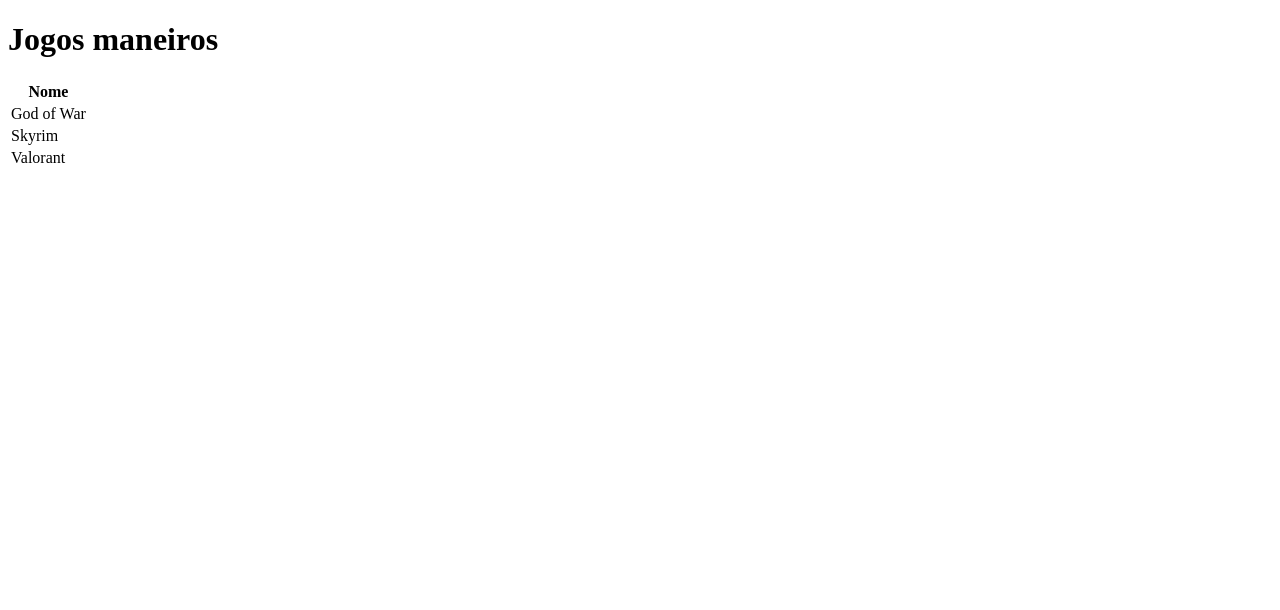
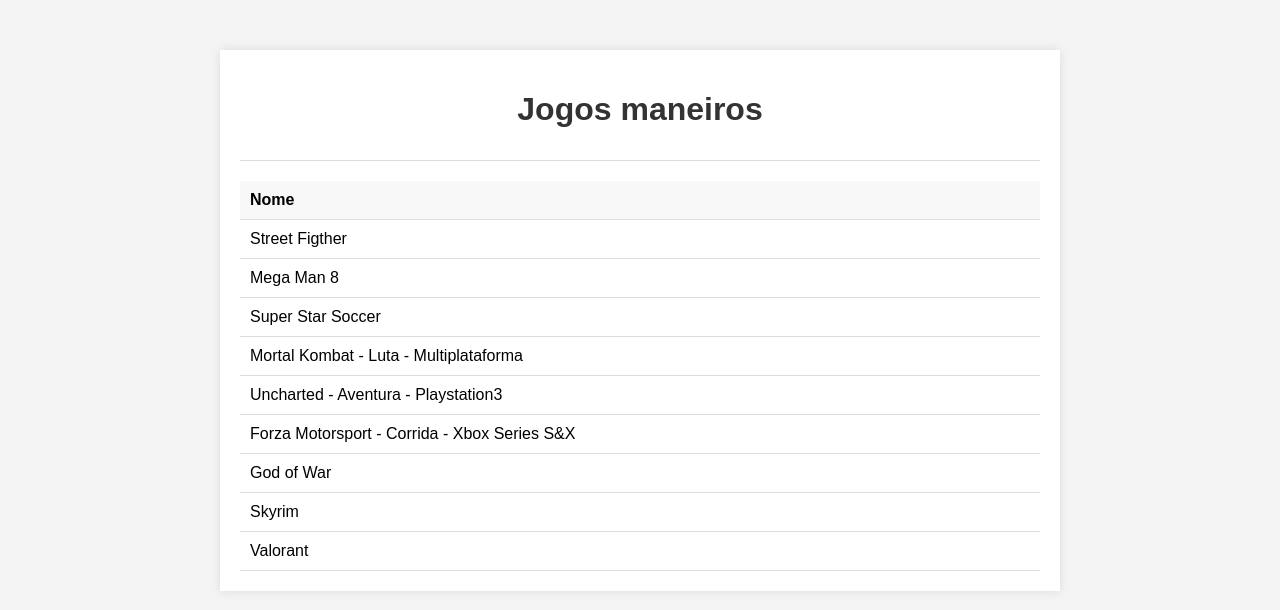
Before and after one commit to kaduoliveira/jogoteca, a Flask app: page /inicio in a window 1280 px wide. Shown: the top 610 px of the page. Run offline with Flask 3, Linux system fonts and the light colour scheme.

Commit message:
listando os jogos com estilo

```diff
--- a/jogoteca.py
+++ b/jogoteca.py
@@ -1,10 +1,33 @@
 from flask import Flask, render_template
+
+class Jogo:
+    def __init__(self, nome, categoria, console):
+        self.nome = nome
+        self.categoria = categoria
+        self.console = console
+
+    def __str__(self):
+        return f'{self.nome} - {self.categoria} - {self.console}'
+
 
 app = Flask(__name__)
 
 @app.route('/inicio')
 def ola():
     titulo = 'Jogos maneiros'
-    return render_template('lista.html', titulo=titulo)
+
+    #instanciando no código
+    jogo1 = Jogo('Mortal Kombat', 'Luta', 'Multiplataforma')
+    jogo2 = Jogo('Uncharted', 'Aventura', 'Playstation3')
+    jogo3 = Jogo('Forza Motorsport', 'Corrida', 'Xbox Series S&X')
+
+    lista_jogos = ['Street Figther',
+                   'Mega Man 8',
+                   'Super Star Soccer',
+                   jogo1,
+                   jogo2,
+                   jogo3]
+
+    return render_template('lista.html', titulo=titulo, jogos = lista_jogos)
 
 app.run()
--- a/templates/lista.html
+++ b/templates/lista.html
@@ -4,6 +4,46 @@
     <meta charset="utf-8">
     <meta name="viewport" content="width=device-width, initial-scale=1">
     <title>Jogoteca</title>
+    <style>
+        body {
+          font-family: Arial, sans-serif;
+          background-color: #f4f4f4;
+          margin: 0;
+          padding: 0;
+        }
+        .container {
+          max-width: 800px;
+          margin: 50px auto;
+          padding: 20px;
+          background-color: #fff;
+          box-shadow: 0 0 10px rgba(0, 0, 0, 0.1);
+        }
+        .page-header {
+          text-align: center;
+          border-bottom: 1px solid #ddd;
+          padding-bottom: 10px;
+          margin-bottom: 20px;
+        }
+        h1 {
+          font-size: 2em;
+          color: #333;
+        }
+        table {
+          width: 100%;
+          border-collapse: collapse;
+        }
+        th, td {
+          padding: 10px;
+          text-align: left;
+          border-bottom: 1px solid #ddd;
+        }
+        th {
+          background-color: #f8f8f8;
+        }
+        tr:hover {
+          background-color: #A9A9A9;
+        }
+      </style>
   </head>
   <body>
     <div class="container">
@@ -17,6 +57,11 @@
                 </tr>
             </thead>
             <tbody>
+                {% for jogo in jogos %}
+                <tr>
+                    <td>{{ jogo }}</td>
+                </tr>
+                {% endfor %}
                 <tr>
                     <td>God of War</td>
                 </tr>
```
